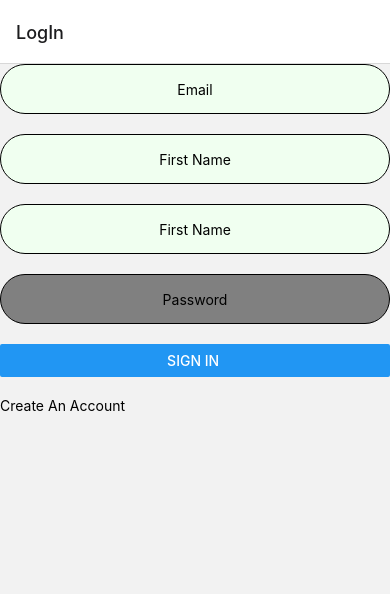
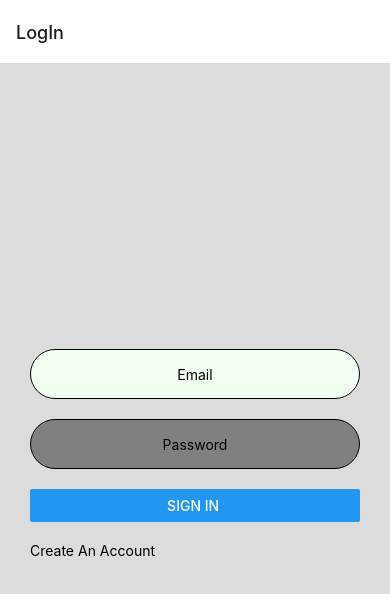
Before and after one commit to asfundyarkhan/LoginPage, a React Native app: screen /LogIn in a window 390 px wide. Shown: the top 594 px of the page. Built offline with nearby package versions, Linux system fonts and the light colour scheme.

Commit message:
firestore commit

```diff
--- a/App.js
+++ b/App.js
@@ -6,6 +6,7 @@ import styles from './assets/Components/Styles/Styles';
 import * as firebase from 'firebase';
 import { NavigationContainer, DefaultTheme } from '@react-navigation/native';
 import Navigator from './assets/Components/Navigation/Navigator';
+import firestore from '@react-native-firebase/firestore';
 
 const firebaseConfig = {
   apiKey: "AIzaSyCaTh1qBgJQjTQrJ-bAuwNE6rfTlTx92aQ",
--- a/assets/Components/Screens/LoginScreen.js
+++ b/assets/Components/Screens/LoginScreen.js
@@ -1,9 +1,8 @@
 import React,{useState} from 'react';
 import { TextInput, View, Button , Text } from 'react-native';
+import * as firebase from 'firebase';
+import firestore from '@react-native-firebase/firestore';
 import styles from '../Styles/Styles';
-import { sign_In,sign_Up} from '../Utils/FireStore';
-import * as firebase from 'firebase';
-import { NavigationContainer } from '@react-navigation/native';
 const LoginScreen = ({navigation}) => {
     const [email, setEmail] = useState('');
     const [password , setPassword] = useState('');
@@ -25,7 +24,17 @@ const LoginScreen = ({navigation}) => {
 };
     const signUp = (email ,password) => {
         try {
-            firebase.auth().createUserWithEmailAndPassword(email,password)
+            firebase.auth().createUserWithEmailAndPassword(email,password),
+            firestore()
+                .collection('Users')
+                .doc('abc')
+                .set({
+                firstName: firstName,
+                lastName: lastName,
+                })
+                .then(() => {
+        console.log('User added!');
+            });
 
         }
         catch(e){
@@ -35,7 +44,7 @@ const LoginScreen = ({navigation}) => {
 };
     const checkIfLoggedIn = async () =>{
         try{
-            firebase.auth().onAuthStateChanged(function(user){
+            await firebase.auth().onAuthStateChanged(function(user){
             if(user){
                 navigation.navigate("HomeScreen")
             }
@@ -49,13 +58,13 @@ const LoginScreen = ({navigation}) => {
         }
     };
     return (
-        <View styles={styles.container}>
+        <View style={styles.container}>
             <TextInput placeholder="Email" onChangeText={setEmail} value={email} style={styles.emailInputContainer}/>
-            <TextInput placeholder="First Name" onChangeText={setFirstName} value={firstName} style={styles.emailInputContainer}/>
-            <TextInput placeholder="First Name" onChangeText={setLastName} value={lastName} style={styles.emailInputContainer}/>
             <TextInput placeholder="Password" onChangeText={setPassword} value={password} style={styles.passwordInputContainer} secureTextEntry={true}/>
             {create ?( <>
-                    <Button title ="Sign Up " onPress ={ ()=> signUp({email,password})
+                <TextInput placeholder="First Name" onChangeText={setFirstName} value={firstName} style={styles.emailInputContainer}/>
+                <TextInput placeholder="Last Name" onChangeText={setLastName} value={lastName} style={styles.emailInputContainer}/>
+                    <Button title ="Sign Up " onPress ={ ()=> {signUp(email,password)}
                     }/>
                    <Text style={styles.Button1} onPress ={ ()=> setCreate(false)}>Sign IN </Text>
                 </> ):( <>
--- a/assets/Components/Styles/Styles.js
+++ b/assets/Components/Styles/Styles.js
@@ -7,7 +7,7 @@ const styles = StyleSheet.create({
         flex: 1,
         padding: 30,
         justifyContent: 'center',
-        alignItems:'center',
+        alignItems:'stretch',
         backgroundColor:'gainsboro',
       },
       emailInputContainer:{
--- a/package.json
+++ b/package.json
@@ -9,12 +9,15 @@
   },
   "dependencies": {
     "@react-native-community/masked-view": "0.1.10",
+    "@react-native-firebase/app": "^12.4.0",
     "@react-native-firebase/auth": "^12.4.0",
+    "@react-native-firebase/firestore": "^12.4.0",
     "@react-navigation/native": "^6.0.1",
     "@react-navigation/stack": "^6.0.1",
     "expo": "~42.0.1",
     "expo-status-bar": "~1.0.4",
     "firebase": "^8.2.3",
+    "firestore": "^1.1.6",
     "react": "16.13.1",
     "react-dom": "16.13.1",
     "react-native": "https://github.com/expo/react-native/archive/sdk-42.0.0.tar.gz",
```
Also changed, not shown: assets/Components/Utils/FireStore.js (deleted), 1 other file (tests, documents, lock files or other folders).
